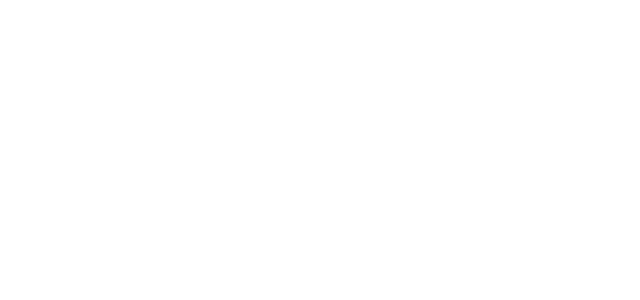
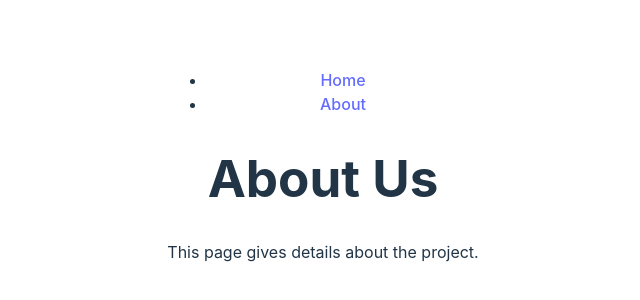
Before and after one commit to anaktas24/ReaOnRai, a React (Vite) app in the folder Mango/frontend/: page /about in a window 1280 px wide. Shown: the part 234-534 px from the top of the page, without its empty margins (317-957 px from the left). Built offline with nearby package versions, Linux system fonts and the light colour scheme.

Commit message:
Added first routes and navbar

```diff
--- a/Mango/frontend/package.json
+++ b/Mango/frontend/package.json
@@ -10,8 +10,10 @@
     "preview": "vite preview"
   },
   "dependencies": {
+    "@types/react-router-dom": "^5.3.3",
     "react": "^18.3.1",
     "react-dom": "^18.3.1",
+    "react-router-dom": "^6.27.0",
     "three": "^0.169.0"
   },
   "devDependencies": {
--- a/Mango/frontend/src/App.tsx
+++ b/Mango/frontend/src/App.tsx
@@ -1,16 +1,19 @@
+import './App.css'
+import { BrowserRouter as Router, Routes, Route } from 'react-router-dom'; // Import correctly
+import Navbar from './components/Navbar'
+import About from './pages/About';
+import Home from './pages/Home'
 
-import './App.css'
-import Navbar from './components/Navbar'
-function App() {
-
-
+const App: React.FC = () => {
   return (
-    <>
-    <Navbar/>
-    </>
-  )
-
-
+    <Router> {/* Use BrowserRouter to wrap the entire app */}
+      <Navbar />
+      <Routes>
+        <Route path="/" element={<Home />} />
+        <Route path="/about" element={<About />} />
+      </Routes>
+    </Router>
+  );
 }
 
-export default App
+export default App;
--- a/Mango/frontend/src/components/Navbar.tsx
+++ b/Mango/frontend/src/components/Navbar.tsx
@@ -1,12 +1,20 @@
+// src/components/Navbar.tsx
+import React from 'react';
+import { Link } from 'react-router-dom';
 
+const Navbar: React.FC = () => {
+  return (
+    <nav>
+      <ul>
+        <li>
+          <Link to="/">Home</Link>
+        </li>
+        <li>
+            <Link to="/about">About</Link>
+        </li>
+      </ul>
+    </nav>
+  );
+};
 
-function Navbar(){
-    return(
-        <>
-
-        </>
-    )
-
-}
-
-export default Navbar
+export default Navbar;
--- /dev/null
+++ b/Mango/frontend/src/pages/About.tsx
@@ -0,0 +1,13 @@
+// src/pages/About.tsx
+import React from 'react';
+
+const About: React.FC = () => {
+  return (
+    <div>
+      <h1>About Us</h1>
+      <p>This page gives details about the project.</p>
+    </div>
+  );
+};
+
+export default About;
--- /dev/null
+++ b/Mango/frontend/src/pages/Home.tsx
@@ -0,0 +1,14 @@
+import React from "react";
+
+
+const Home: React.FC = ()=>{
+    return(
+        <div>
+            <h1>
+                Homepage
+            </h1>
+        </div>
+    )
+}
+
+export default Home
```
Also changed, not shown: Mango/frontend/src/main.tsx (+4 -3 lines), 1 other file (tests, documents, lock files or other folders).
